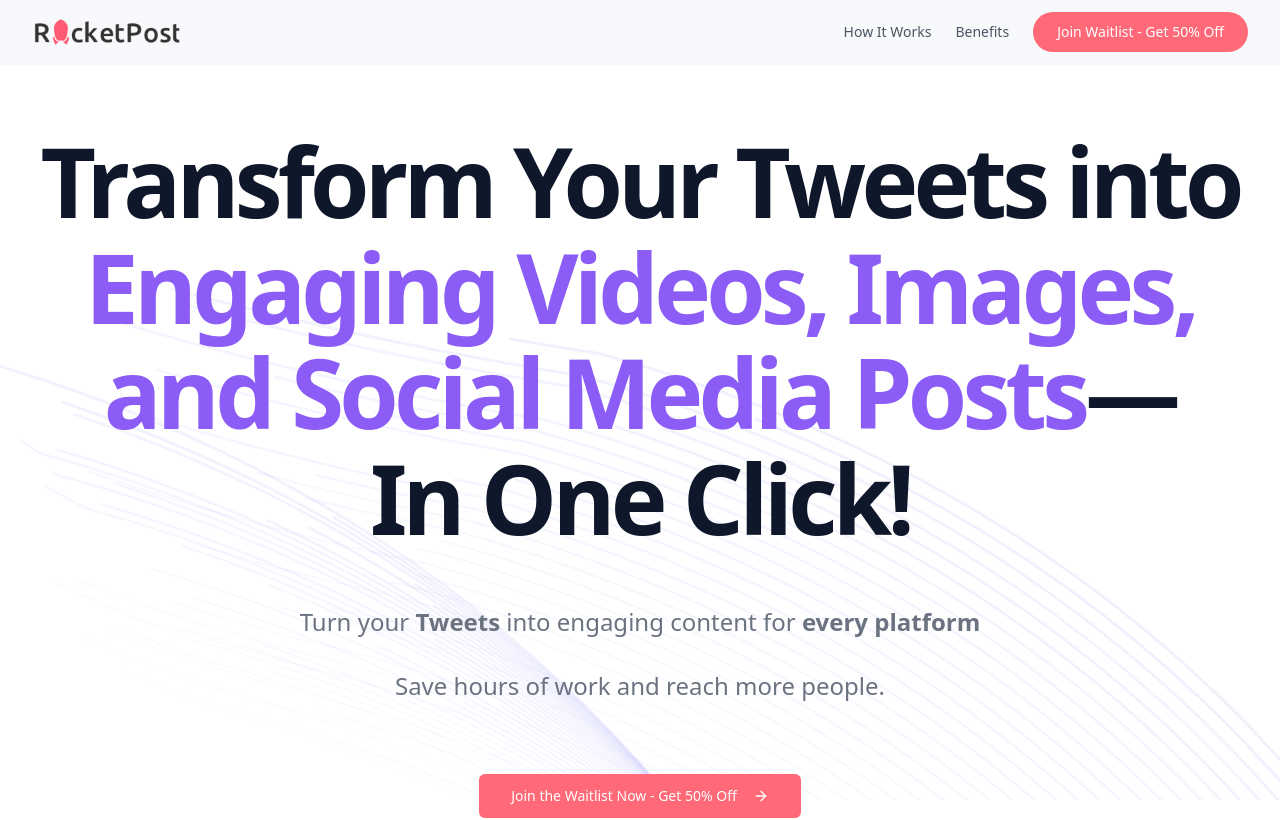
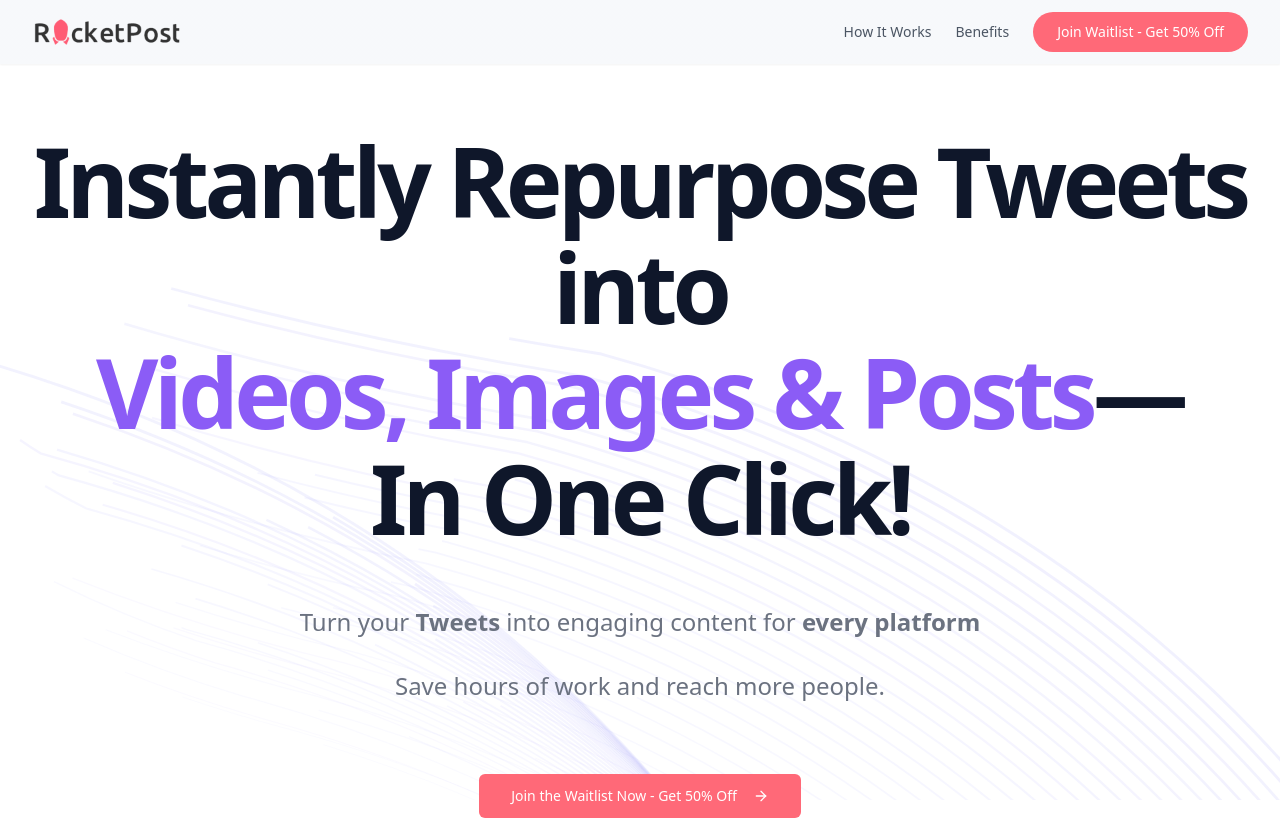
Before and after one commit to andresdelapena/rocketpost, a React (Vite) app: page / in a window 1280 px wide. Shown: the top 820 px of the page. Built offline with nearby package versions, Linux system fonts and the light colour scheme.

Commit message:
Update landing page copy
Update the landing page with new marketing copy.

```diff
--- a/src/components/sections/hero/HeroTitle.tsx
+++ b/src/components/sections/hero/HeroTitle.tsx
@@ -11,8 +11,8 @@ export function HeroTitle({ onWaitlistClick }: HeroTitleProps) {
   return (
     <div className="flex flex-col items-center justify-center space-y-10 text-center">
       <h1 className="text-5xl font-bold tracking-tighter sm:text-7xl xl:text-8xl/[1.1] leading-tight">
-        Transform Your Tweets into<br />
-        <span className="text-[#8B5CF6]">Engaging Videos, Images, and Social Media Posts</span>—<br />
+        Instantly Repurpose Tweets into<br />
+        <span className="text-[#8B5CF6]">Videos, Images & Posts</span>—<br />
         In One Click!
       </h1>
       <p className="mx-auto max-w-[700px] text-gray-500 text-xl md:text-2xl leading-relaxed dark:text-gray-400 py-4">
```
